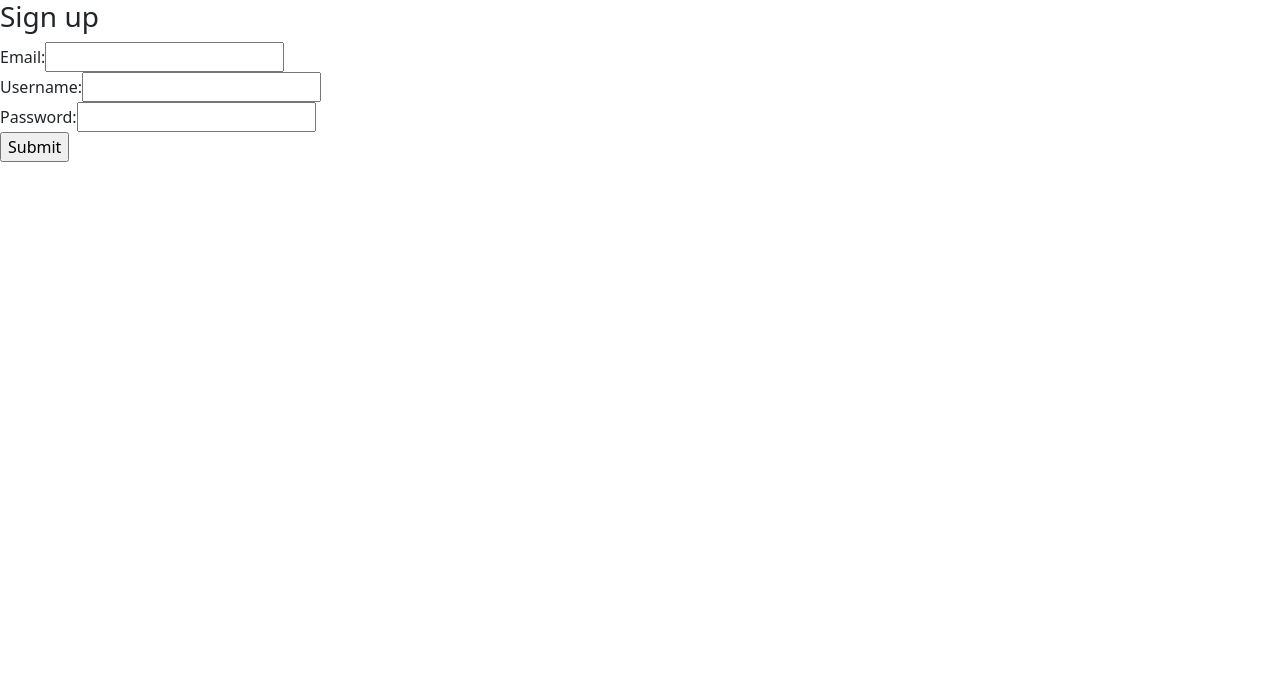
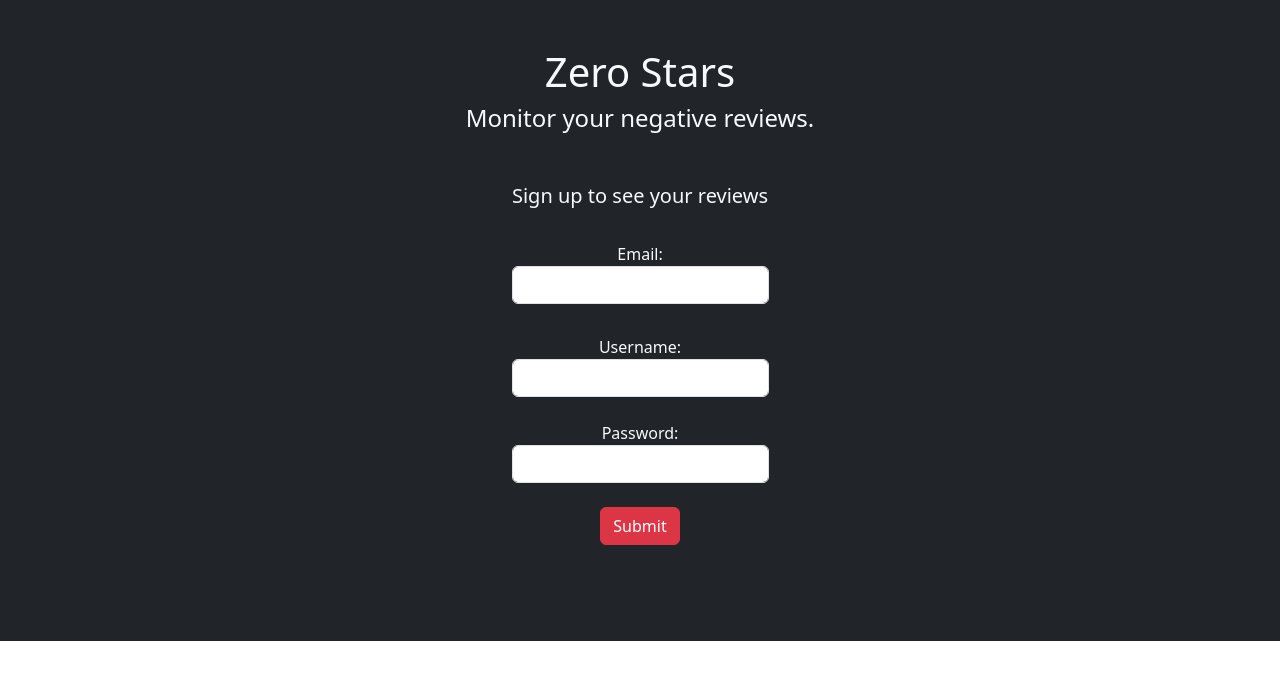
Before and after one commit to Zero-Stars-LLC/zero-stars, a React app: page /signup in a window 1280 px wide. Shown: the top 680 px of the page. Built offline with nearby package versions, Linux system fonts and the light colour scheme.

Commit message:
changed to address bar

```diff
--- a/client/App.js
+++ b/client/App.js
@@ -19,28 +19,39 @@ const App = () => {
   };
 
   return (
-    <div className='bg-dark text-light p-5'>
-      <div className='container'>
+    <div className='bg-dark text-light p-5 text-center'>
+      <div className='container bg-dark mb-5'>
         <div className='container mb-5'>
           <h1>Zero Stars</h1>
           <h4>Monitor your negative reviews.</h4>
         </div>
         <div className='LoginButton container mb-5'>
-          <button className='btn btn-light' id='Login' onClick={() => handleEntry('/login')}>
-            Login
+          <button className='btn btn-danger btn-lg' id='Login' onClick={() => handleEntry('/login')}>
+            Log In
           </button>
         </div>
-        <div className='SignUpButton container mb-5'>
-          <button className='btn btn-light' id='Sign Up' onClick={() => handleEntry('/signup')}>
+        <div>
+            <p>Don't have an account?</p>
+        </div>
+        <div className='SignUpButtons mb-4'>
+            <div className='row'>
+            <div class='col'>
+          <button className='btn btn-sm btn-light' id='Sign Up' onClick={() => handleEntry('/signup')}>
             Sign Up
           </button>
-        </div>
-        <div className='GoogleButton container mb-5'>
-          <button className='btn btn-light' id='google' onClick={() => handleEntry('/auth/google')}>
-            Login with google
+          </div>
+        {/* </div> */}
+        <div class='col ms-1'>
+            <p clasName='fs-1'>Or</p>
+            </div>
+        <div className='GoogleButton container mb-5 ms-1 col'>
+          <button className='btn btn-sm btn-light' id='google' onClick={() => handleEntry('/auth/google')}>
+            Log In with Google
           </button>
         </div>
+        </div>
       </div>
+    </div>
     </div>
   );
 };
--- a/client/components/SearchBar.js
+++ b/client/components/SearchBar.js
@@ -23,10 +23,11 @@ const SearchBar = (props) => {
     <div className='SearchBar container d-flex justify-content-center'>
       <form className='SearchBarForm align-items-center mx-auto' onSubmit={onSubmit}>
         <div>
-        <label className='col-form-label'>Enter Your Place ID: </label>
+        <label className='col-form-label'>Enter Your Business Name: </label>
         <div>
-          <input className='form-control'
+          <input className='form-control ms-5'
             type='text'
+            placeholder='e.g. Sarabeths Central Park'
             onChange={(e) => setPlaceId(e.target.value)}
           />
         </div>
--- a/client/pages/Homepage.js
+++ b/client/pages/Homepage.js
@@ -19,6 +19,7 @@ const Homepage = () => {
   const getReviews = async (placeId) => {
     console.log('making fetch req')
     try {
+      console.log(placeId)
       const res = await fetch(`/api/${placeId}`)
       const data = await res.json();
       if (data) {
@@ -39,7 +40,7 @@ const Homepage = () => {
     <div className='bg-dark text-light'>
         <Navbar />
         <section className='header bg-dark text-light p-5 text-center'>
-          <div className='container bd-dark'>
+          <div className='container bg-dark'>
             <div className='container mb-5'>
                 <h1>Zero Stars</h1>
                 <h4>Monitor your negative reviews.</h4>
--- a/client/pages/Login.js
+++ b/client/pages/Login.js
@@ -34,33 +34,56 @@ const Login = () => {
 
   const { username, password } = data;
   return (
-    <>
+    <div className='bg-dark text-light p-5 text-center'>
+      <div className='container bg-dark mb-5'>
+        <div className='container mb-5'>
+          <h1>Zero Stars</h1>
+          <h4>Monitor your negative reviews.</h4>
+        </div>
+        <div className='Login container'>
+          <div className='mb-4'>
           <h3>Login</h3>
-      <form onSubmit={handleSubmit}>
-        <label>
+          </div>
+          <div className='Login container d-flex justify-content-center'>
+            <form
+              className='align-items-center mx-auto'
+              onSubmit={handleSubmit}
+            >
+              <div>
+                <label className='col-form-label'>
                   Username:
                   <input
-            type="text"
-            name="username"
+                    className='form-control mb-4'
+                    type='text'
+                    name='username'
                     value={username}
                     onChange={handleChange}
                   />
                 </label>
-        <br />
+              </div>
+              <div>
                 <label>
                   Password:
                   <input
-            type="password"
-            name="password"
+                    className='form-control mb-4'
+                    type='password'
+                    name='password'
                     value={password}
                     onChange={handleChange}
                   />
                 </label>
-
-        <br />
-        <input type="submit" name="submit" />
+              </div>
+              <input
+                className='btn btn-danger'
+                type='submit'
+                name='submit'
+                value='Login'
+              />
             </form>
-    </>
+          </div>
+        </div>
+      </div>
+    </div>
   );
 };
 
--- a/client/pages/SignUp.js
+++ b/client/pages/SignUp.js
@@ -39,43 +39,61 @@ const SignUp = () => {
 
   const { email, username, password } = data;
   return (
-    <>
-      <h3>Sign up</h3>
-      <form onSubmit={handleSubmit}>
-        <label>
+    <div className='bg-dark text-light p-5 text-center'>
+      <div className='container bg-dark mb-5'>
+        <div className='container mb-5'>
+          <h1>Zero Stars</h1>
+          <h4>Monitor your negative reviews.</h4>
+        </div>
+        <div className='Login container'>
+          <div className='mb-4'>
+            <p className='fs-5'>Sign up to see your reviews</p>
+          </div>
+          <div className='Login container d-flex justify-content-center'>
+            <form
+              className='align-items-center mx-auto'
+              onSubmit={handleSubmit}
+            >
+              <label className='col-form-label'>
                 Email:
                 <input
-            type="text"
-            name="email"
+                  className='form-control mb-4'
+                  type='text'
+                  name='email'
                   value={email}
                   onChange={handleChange}
                 />
               </label>
-        <br />
+              <div>
                 <label>
                   Username:
                   <input
-            type="text"
-            name="username"
+                    className='form-control mb-4'
+                    type='text'
+                    name='username'
                     value={username}
                     onChange={handleChange}
                   />
                 </label>
-        <br />
+              </div>
+              <div>
                 <label>
                   Password:
                   <input
-            type="password"
-            name="password"
+                    className='form-control mb-4'
+                    type='password'
+                    name='password'
                     value={password}
                     onChange={handleChange}
                   />
                 </label>
-
-        <br />
-        <input type="submit" name="submit" />
+              </div>
+              <input type='submit' name='submit' className='btn btn-danger' />
             </form>
-    </>
+          </div>
+        </div>
+      </div>
+    </div>
   );
 };
 
--- a/client/styles.css
+++ b/client/styles.css
@@ -1,8 +1,9 @@
 
 
-.header {
+/* .header {
     text-align: center;
 }
+*/
 
 .header h1 {
     font-size: 50px;
```
Lines whose indentation alone changed are shown as unchanged.
